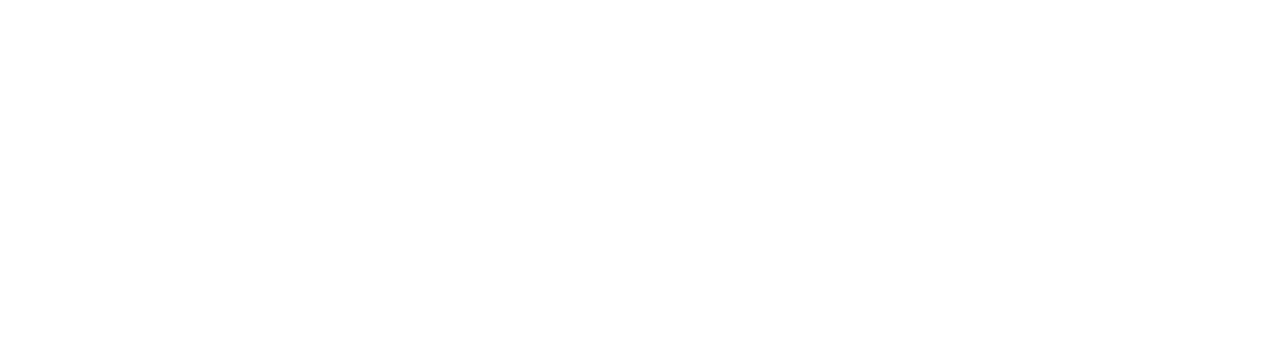
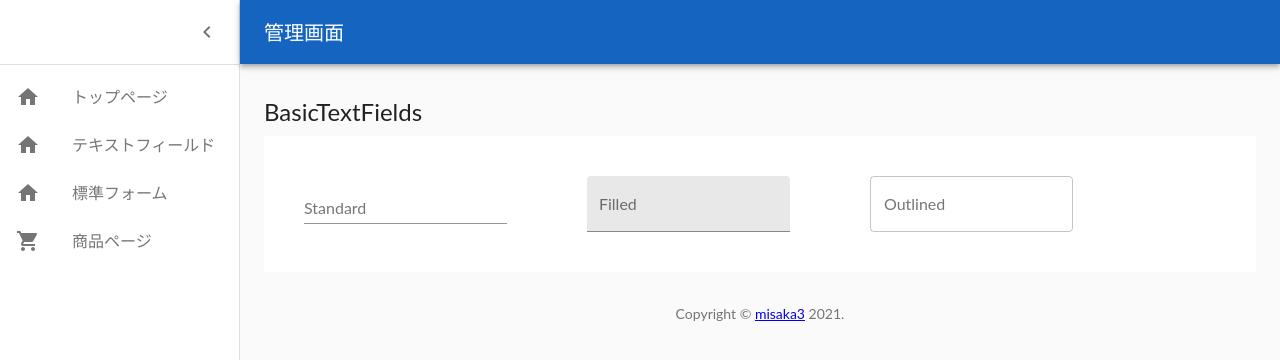
Before and after one commit to misaka3/react-typescript-template, a React (Create React App) app: page /basic_text_fields in a window 1280 px wide. Shown: the top 360 px of the page. Built offline with nearby package versions, Linux system fonts and the light colour scheme; the HTML template or start-up script is replaced by a standard one.

Commit message:
add basic_text_fields_page

```diff
--- a/src/App.tsx
+++ b/src/App.tsx
@@ -3,6 +3,7 @@
 
 import ProductPage from "./components/pages/ProductPage";
 import HomePage from "./components/pages/HomePage";
+import BasicTextFieldsPage from "./components/pages/BasicTextFieldsPage";
 import FormPropsTextFieldsPage from "./components/pages/FormPropsTextFieldsPage";
 
 const App: React.FC = () => {
@@ -10,6 +11,7 @@
     <Router>
       <Switch>
         <Route path="/products" component={ProductPage} exact />
+        <Route path="/basic_text_fields" component={BasicTextFieldsPage} exact />
         <Route path="/form_props_text_fields" component={FormPropsTextFieldsPage} exact />
         <Route path="/" component={HomePage} exact />
       </Switch>
--- /dev/null
+++ b/src/components/pages/BasicTextFieldsPage.tsx
@@ -0,0 +1,30 @@
+import React from 'react';
+import { createStyles, makeStyles, Theme } from '@material-ui/core/styles';
+import TextField from '@material-ui/core/TextField';
+import GenericTemplate from "../templates/GenericTemplate";
+
+const useStyles = makeStyles((theme: Theme) =>
+  createStyles({
+    root: {
+      '& > *': {
+        margin: theme.spacing(5),
+        width: '25ch',
+      },
+      backgroundColor: '#ffffff',
+    },
+  }),
+);
+
+export default function BasicTextFields() {
+  const classes = useStyles();
+
+  return (
+    <GenericTemplate title="BasicTextFields">
+      <form className={classes.root} noValidate autoComplete="off">
+        <TextField id="standard-basic" label="Standard" />
+        <TextField id="filled-basic" label="Filled" variant="filled" />
+        <TextField id="outlined-basic" label="Outlined" variant="outlined" />
+      </form>
+    </GenericTemplate>
+  );
+}
--- a/src/components/templates/GenericTemplate.tsx
+++ b/src/components/templates/GenericTemplate.tsx
@@ -218,12 +218,12 @@
                 <ListItemText primary="トップページ" />
               </ListItem>
             </Link>
-            <Link to="/" className={classes.link}>
+            <Link to="/basic_text_fields" className={classes.link}>
               <ListItem button>
                 <ListItemIcon>
                   <HomeIcon />
                 </ListItemIcon>
-                <ListItemText primary="トップページ1" />
+                <ListItemText primary="テキストフィールド" />
               </ListItem>
             </Link>
             <Link to="/form_props_text_fields" className={classes.link}>
@@ -231,7 +231,7 @@
                 <ListItemIcon>
                   <HomeIcon />
                 </ListItemIcon>
-                <ListItemText primary="標準フォーム一覧" />
+                <ListItemText primary="標準フォーム" />
               </ListItem>
             </Link>
             <Link to="/products" className={classes.link}>
```
